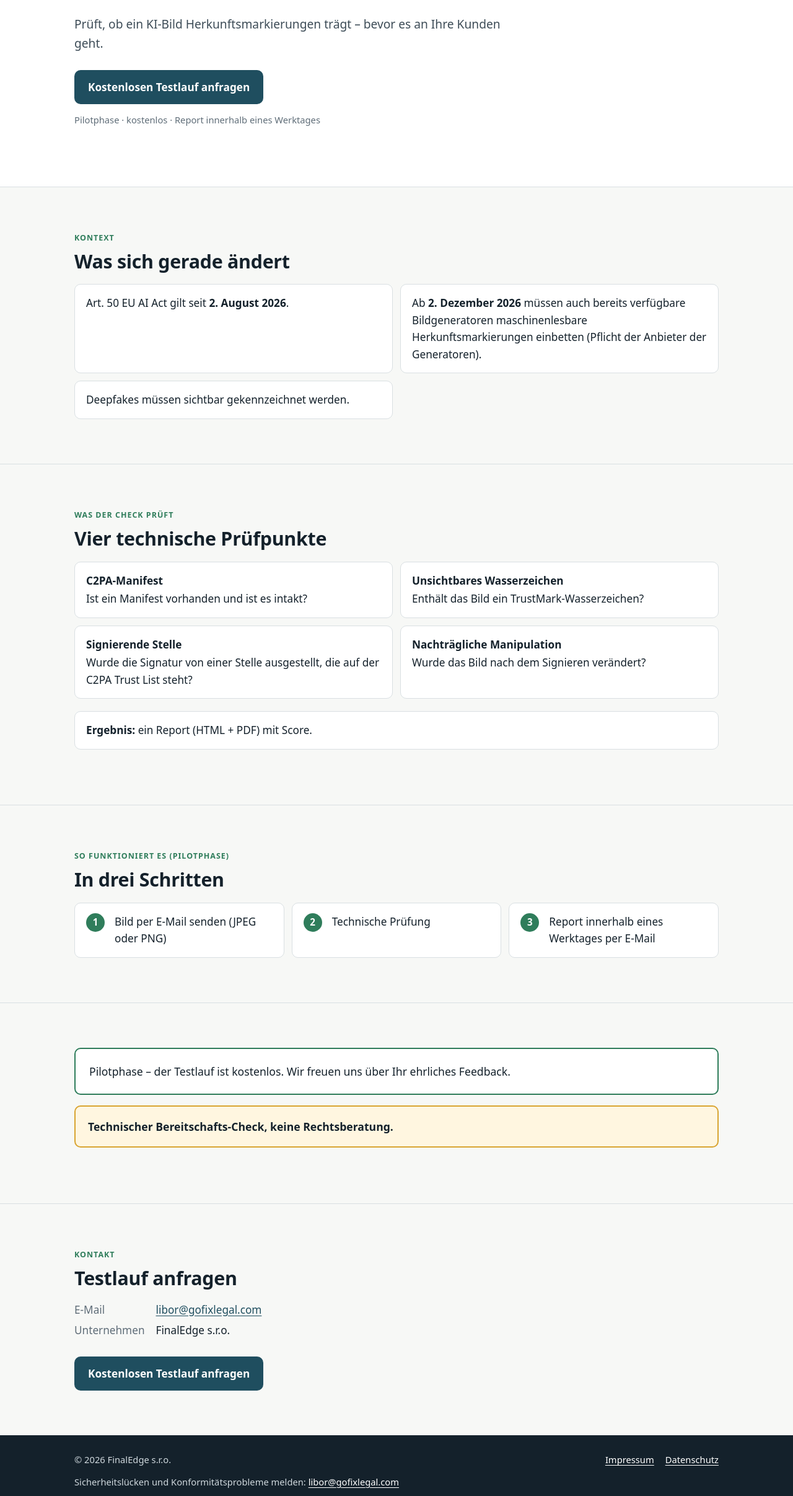
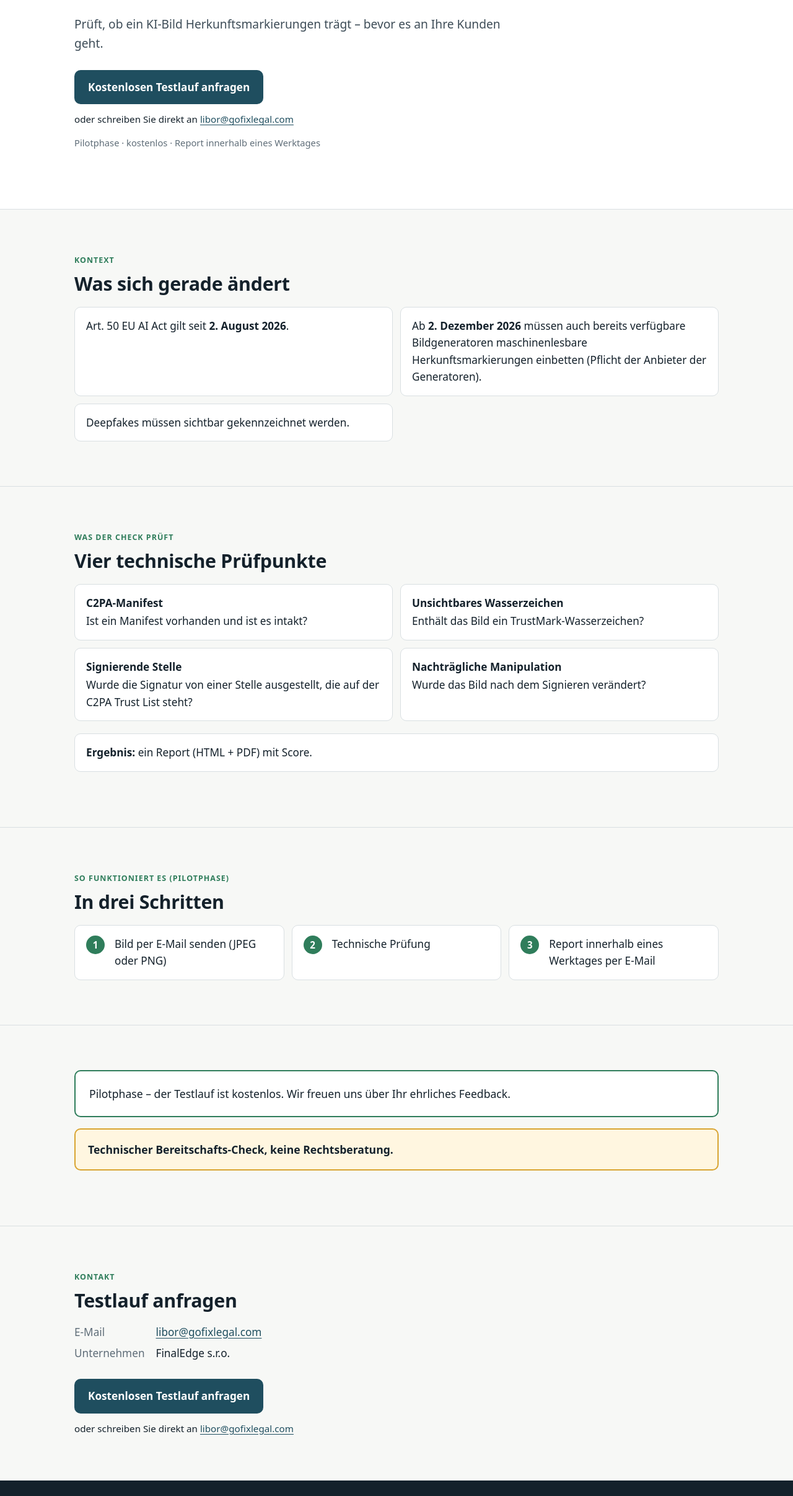
Before and after one commit to gypa70/gofixlegal-landing, a plain HTML site: page index.html in a window 1280 px wide. Shown: the part 376-2789 px from the top of the page at 62% size. Drawn offline with Linux system fonts and the light colour scheme.

Commit message:
fix: viditelná e-mailová adresa u CTA
Co-authored-by: Cursor <cursoragent@cursor.com>

```diff
--- a/assets/styles.css
+++ b/assets/styles.css
@@ -96,6 +96,8 @@ section:last-of-type { border-bottom: 0; }
   margin-top: 8px;
 }
 .btn:hover { background: #173d4b; }
+.cta-mail { margin: 12px 0 0; font-size: 0.95rem; }
+.cta-mail a { color: var(--brand); }
 .hero-note { color: var(--muted); font-size: 0.92rem; margin-top: 14px; }
 
 .facts { list-style: none; padding: 0; margin: 0; display: grid; gap: 12px; }
--- a/index.html
+++ b/index.html
@@ -27,6 +27,7 @@
       <h1>Kurzer technischer Check für KI-Bilder – Art. 50 EU AI Act</h1>
       <p class="lead">Prüft, ob ein KI-Bild Herkunftsmarkierungen trägt – bevor es an Ihre Kunden geht.</p>
       <a class="btn" href="mailto:libor@gofixlegal.com?subject=Testlauf%20KI-Bild-Check">Kostenlosen Testlauf anfragen</a>
+      <p class="cta-mail">oder schreiben Sie direkt an <a href="mailto:libor@gofixlegal.com">libor@gofixlegal.com</a></p>
       <p class="hero-note">Pilotphase · kostenlos · Report innerhalb eines Werktages</p>
     </div>
   </section>
@@ -85,6 +86,7 @@
         <dt>Unternehmen</dt><dd>FinalEdge s.r.o.</dd>
       </dl>
       <a class="btn" href="mailto:libor@gofixlegal.com?subject=Testlauf%20KI-Bild-Check">Kostenlosen Testlauf anfragen</a>
+      <p class="cta-mail">oder schreiben Sie direkt an <a href="mailto:libor@gofixlegal.com">libor@gofixlegal.com</a></p>
     </div>
   </section>
 </main>
```
Also changed, not shown: cs/index.html (+2 -0 lines), en/index.html (+2 -0 lines).
